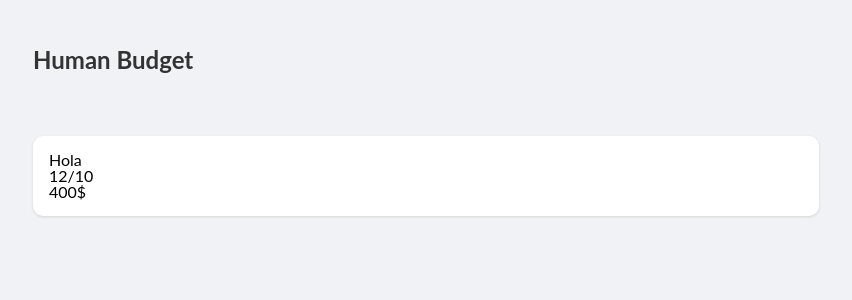
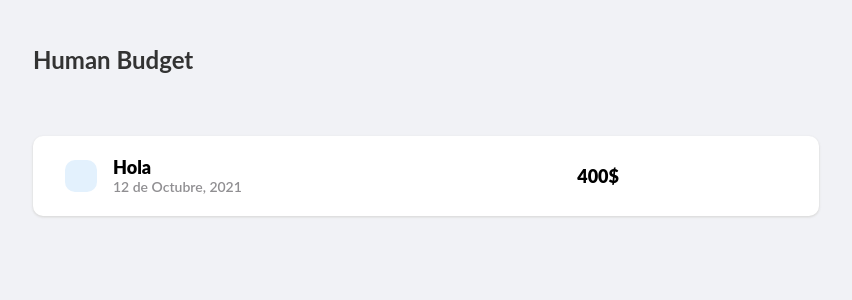
Before and after one commit to AlbaCasas/human-budget, a React (Create React App) app: page / in a window 1280 px wide. Shown: the top 300 px of the page, without its empty margins (39-891 px from the left). Built offline with nearby package versions, Linux system fonts and the light colour scheme; the HTML template or start-up script is replaced by a standard one.

Commit message:
Styling ExpenseCard component

```diff
--- a/src/components/ExpenseCard/ExpenseCard.css
+++ b/src/components/ExpenseCard/ExpenseCard.css
@@ -1,8 +1,37 @@
 .expense {
     background-color: white;
     width: 100%;
-    padding: 16px;
+    padding: 16px 200px 16px 32px;
     height: 80px;
     border-radius: 10px;
     box-shadow: 0 1px 3px #ddd, 0 1px 2px #ddd;
+    display:flex;
+    align-items: center;
 }
+
+.expense__text--regular {
+    font-size: 14px;
+    color:#908f92 ;
+    font-weight: 600;
+}
+
+.expense__text--bold {
+    font-size:18px;
+    font-weight: 900;
+}
+
+.expense__date {
+    margin-top: 4px;
+}
+
+.expense__color {
+    background-color: #e3f1fd;
+    width: 32px;
+    height: 32px;
+    border-radius: 10px;
+}
+
+.expense__left {
+    flex-grow: 1;
+    margin-left: 16px;
+}
--- a/src/components/ExpenseCard/ExpenseCard.jsx
+++ b/src/components/ExpenseCard/ExpenseCard.jsx
@@ -2,9 +2,12 @@ import "./ExpenseCard.css";
 
 const ExpenseCard = (props) => {
     return <div className="expense">
-        <p>{props.title}</p>
-        <p>{props.date}</p>
-        <p>{props.amount}</p>
+        <div className="expense__color"/>
+        <div className="expense__left">
+            <p className="expense__text--bold">{props.title}</p>
+            <p className="expense__text--regular expense__date">{props.date}</p>
+        </div>
+        <p className="expense__text--bold">{props.amount}</p>
     </div>;
 }
 
--- a/src/pages/App.js
+++ b/src/pages/App.js
@@ -5,7 +5,7 @@ function App() {
   return (
     <div className="App">
       <Layout>
-        <ExpenseCard title="Hola" date="12/10" amount="400$" />
+        <ExpenseCard title="Hola" date="12 de Octubre, 2021" amount="400$" />
       </Layout>
     </div>
   );
```
